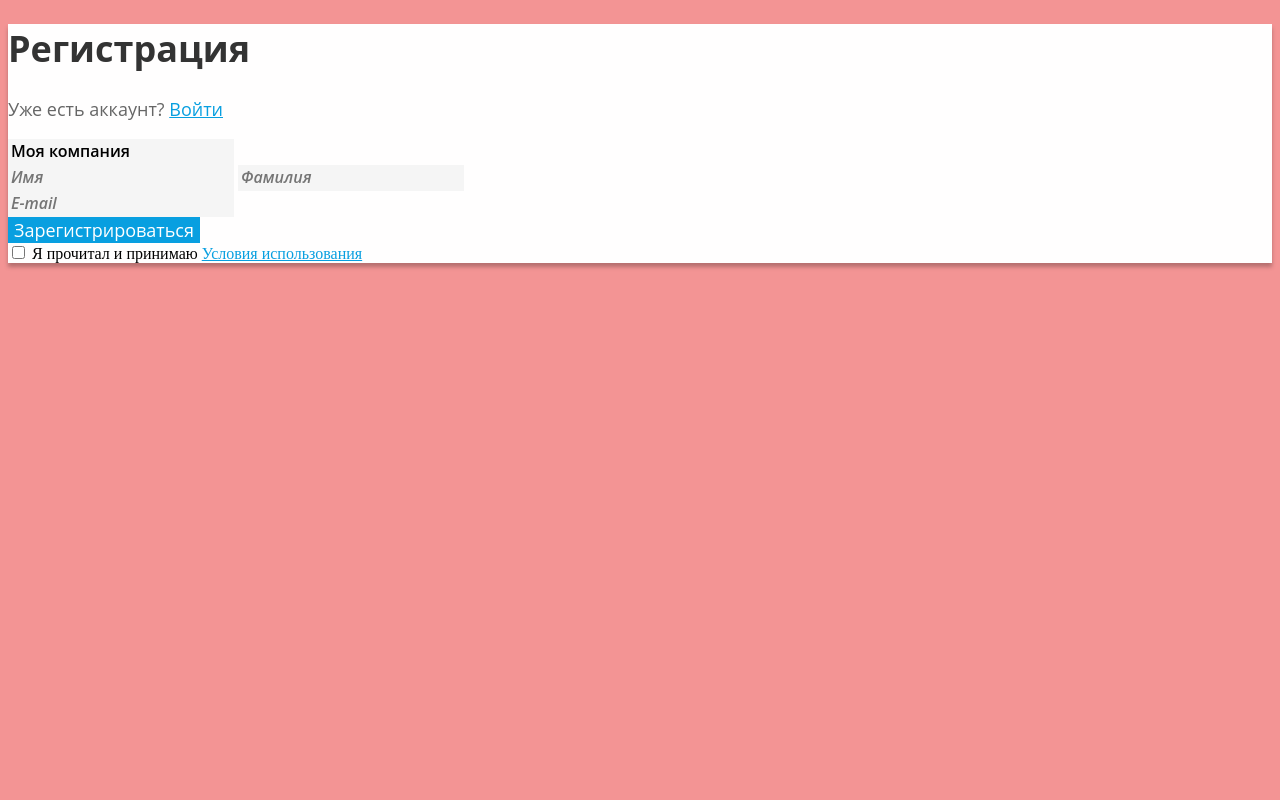
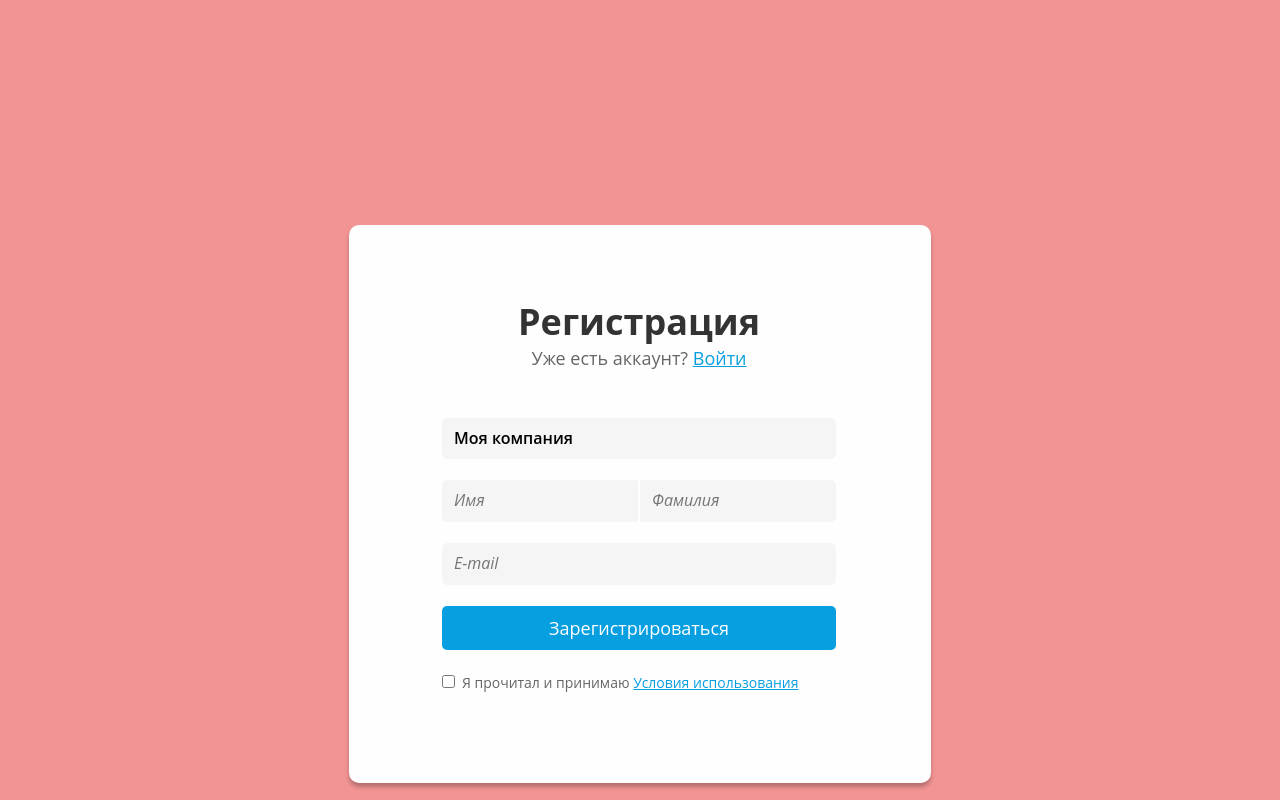
Before and after one commit to tSpiny/purpleschool-html-css, a plain HTML site: page 2-form/index.html in a window 1280 px wide. Drawn offline with Linux system fonts and the light colour scheme.

Commit message:
homework: blog&form with CSS fixes - 1-blog style additions - 2-form stylized

```diff
--- a/1-blog/styles/style.css
+++ b/1-blog/styles/style.css
@@ -4,32 +4,27 @@ body {
     font-family: Roboto;
     font-weight: 400;
     margin: 0;
+    box-sizing: border-box;
 }
 
 header {
-    margin: 78px 0 69px 0;
+    margin: 72px 0 69px 0;
+    max-width: 1080px;
 }
 
-#logo {
-    display: inline-block;
-    width: 35px;
-    height: 35px;
-    color: #FFFFFF;
-    box-shadow: 0px 15px 30px 0px #00000026;
-    background: #4B5563;
-    border-radius: 3px;
-    font-family: Source Sans Pro;
-    font-size: 18px;
-    font-weight: 600;
-    line-height: 35px;
-    text-align: center;
-    vertical-align: middle;
+main {
+    max-width: 1080px;
+    margin-bottom: 20px;
 }
 
+
+
 h1 {
+    max-width: 525px;
     font-size: 24px;
     line-height: 38px;
-    margin: 0 0 30px 0;
+    margin: 0 auto 30px auto;
+    text-align: center;
 }
 
 ul {
@@ -62,10 +57,24 @@ footer p {
     text-align: center;
 }
 
-img {
-    margin: 28px 0 69px 0;
+
+
+
+#logo {
+    display: inline-block;
+    width: 35px;
+    height: 35px;
+    color: #FFFFFF;
+    box-shadow: 0px 15px 30px 0px #00000026;
+    background: #4B5563;
+    border-radius: 3px;
+    font-family: Source Sans Pro;
+    font-size: 18px;
+    font-weight: 600;
+    line-height: 35px;
+    text-align: center;
+    vertical-align: middle;
 }
-
 #site-search {
     height: 40px;
     width: 224px;
@@ -82,6 +91,16 @@ img {
     font-weight: 400;
     line-height: 18.75px;
     color: a9adb3;
+}
+
+.hero-link {
+    font-size: 18px;
+    line-height: 21.09px;
+}
+
+.image {
+    margin: 28px 0 69px 0;
+    text-align: center;
 }
 
 .content {
@@ -105,17 +124,20 @@ img {
     color: #acb1b7;
     font-size: 14px;
     line-height: 16.41px;
-    margin: 0 0 14px 0;
+    margin: 0 auto 14px auto;
+    text-align: center;
+}
+
+.author {
+    max-width: 214px;
+    text-align: center;
+    margin: 0 auto;
 }
 
 .author-img {
     margin: 0 0 0 0;
 }
 
-.hero-link {
-    font-size: 18px;
-    line-height: 21.09px;
-}
 
 .author-name {
     font-size: 16px;
--- a/2-form/index.html
+++ b/2-form/index.html
@@ -11,7 +11,7 @@
       <form action="#" id="form">
         <h1>Регистрация</h1>
         <p>Уже есть аккаунт? <a href="#">Войти</a></p>
-        <div>
+        <div class="form-style">
           <input
             type="text"
             id="company_name"
@@ -19,28 +19,36 @@
             value="Моя компания"
           />
         </div>
-        <div>
+        <div class="form-style">
           <input
             type="text"
             placeholder="Имя"
             pattern="^\D+$"
             title="Введите только буквенные значения"
+            id="name"
           />
           <input
             type="text"
             placeholder="Фамилия"
             pattern="^\D+$"
             title="Введите только буквенные значения"
+            id="surname"
           />
         </div>
-        <div><input type="email" placeholder="E-mail" required /></div>
-        <button type="submit">Зарегистрироваться</button>
+        <div class="form-style">
+          <input type="email" placeholder="E-mail" required />
+        </div>
+        <div class="form-style">
+          <button type="submit">Зарегистрироваться</button>
+        </div>
         <div>
-          <input type="checkbox" class="checkbox" required id="checkbox" />
-          <label for="checkbox">
-            Я прочитал и принимаю
-            <a href="#">Условия использования</a>
-          </label>
+          <div class="checkbox">
+            <input type="checkbox" required id="checkbox" />
+            <label for="checkbox">
+              Я прочитал и принимаю
+              <a href="#">Условия использования</a>
+            </label>
+          </div>
         </div>
       </form>
     </main>
--- a/2-form/styles/style.css
+++ b/2-form/styles/style.css
@@ -1,31 +1,74 @@
+* {
+        box-sizing: border-box;
+}
 body {
     background: linear-gradient(0deg, #F39494, #F39494),
                 linear-gradient(243.43deg, #FFA5A5 32.96%, rgba(255, 255, 255, 0) 82.03%),
                 linear-gradient(243.18deg, #FDC5C5 25.45%, rgba(242, 152, 222, 0) 100%);
+    margin: 0;
 }
 
 form {
+    max-width: 582px;
     background-color: #FFFEFE;
     box-shadow: 0px 4px 4px 0px rgba(0, 0, 0, 0.25);
+    border-radius: 10px;
+    padding: 72px 95px 91px 93px;
+    margin: 225px auto 0;
 }
 
 h1 {
+    text-align: center;
     color: #333333;
     font-family: 'Open Sans', sans-serif;
     font-size: 36px;
     font-weight: 700;
     line-height: 49.03px;
+    margin: 0;
 }
 
 form > p {
+    text-align: center;
+    margin: 0 0 47px 0;
     font-size: 18px;
     font-family: 'Open Sans', sans-serif;
     font-weight: 400;
+    line-height: 24.51px;
     color:#666666;
 }
 
 a {
     color: #089FE0;
+}
+
+button {
+    background-color: #089FE0;
+    color: #FFFFFF;
+    font-family: 'Open Sans', sans-serif;
+    font-size: 18px;
+    font-weight: 400;
+    line-height: 24.51px;
+    border: none;
+    border-radius: 5px;
+    height: 44px;
+    width: 394px;
+    margin: 0 0 22px 0;
+}
+
+label {
+    font-family: 'Open Sans', sans-serif;
+    font-size: 14px;
+    font-weight: 400;
+    line-height: 19.07px;
+    text-align: left;
+    color: rgba(102, 102, 102, 1);
+}
+
+input[type=checkbox] {
+    margin-left: 0;
+    /* border: solid;
+    border-width: 1px;
+    border-color: red; */
 }
 
 input {
@@ -41,35 +84,35 @@ input {
     border-width: 1px;
     border-color: #F5F5F5;
     outline: none;
+
+}
+
+#name {
+    width: 196px;
+    border-radius: 5px 0 0 5px;
+    margin-right: -1px;
+}
+
+.form-style input {
+    max-height: 44px;
+    width: 100%;
+    border-radius: 5px;
+    margin: 0 0 21px 0;
+    padding: 9px 0;
+    text-indent: 11px;
+}
+
+#surname {
+    width: 196px;
+    border-radius: 0 5px 5px 0;
+    margin-left: -1px;
 }
 
 input::placeholder {
     font-style: italic;
+    font-weight: 400;
 }
 
 input:focus {
     background-color: #F5F5F5;
 }
-
-button {
-    background-color: #089FE0;
-    color: #FFFFFF;
-    font-family: 'Open Sans', sans-serif;
-    font-size: 18px;
-    font-weight: 400;
-    line-height: 24.51px;
-    border: none;
-}
-
-input[type=checkbox] {
-    background-color: f5f5f5;
-
-
-label {
-    font-family: 'Open Sans', sans-serif;
-    font-size: 14px;
-    font-weight: 400;
-    line-height: 19.07px;
-    text-align: left;
-    color: rgba(102, 102, 102, 1);
-}
```
Also changed, not shown: 1-blog/index.html (+7 -5 lines).
